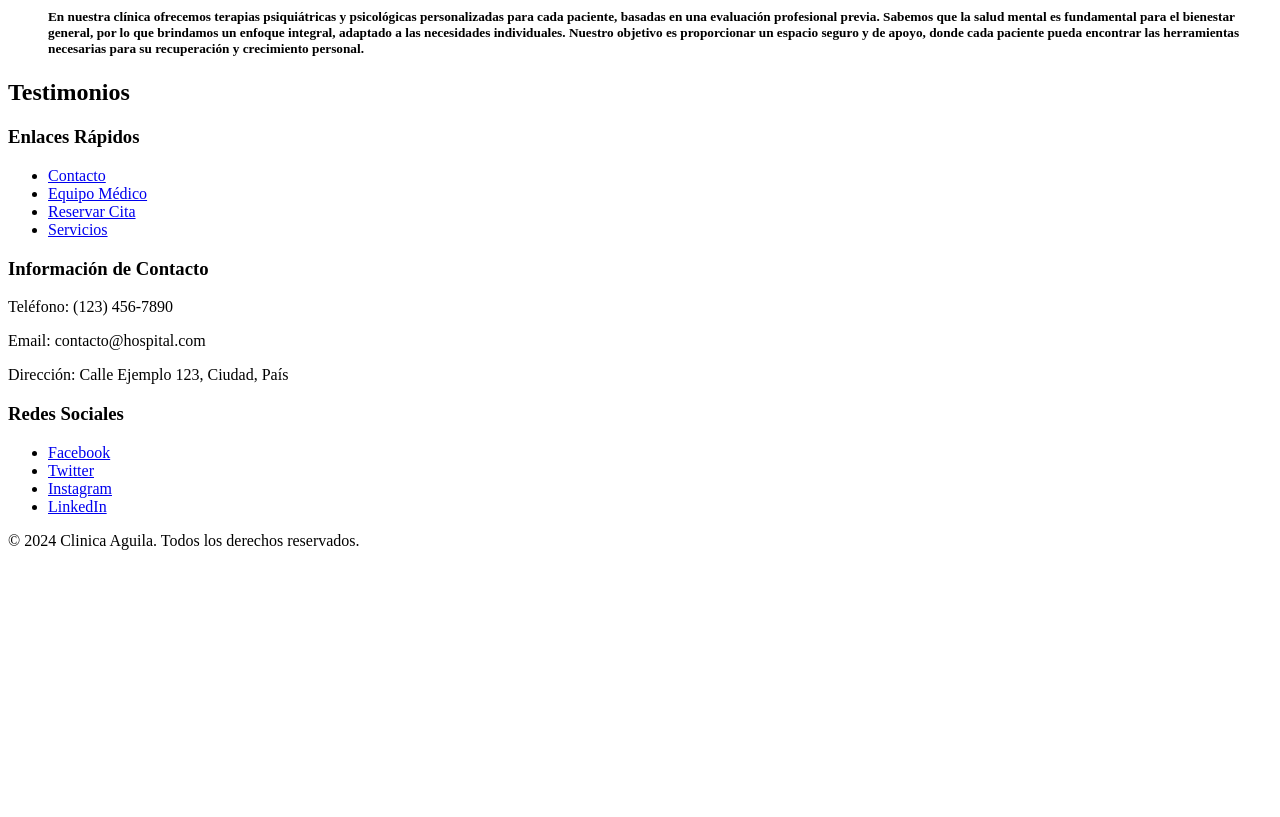
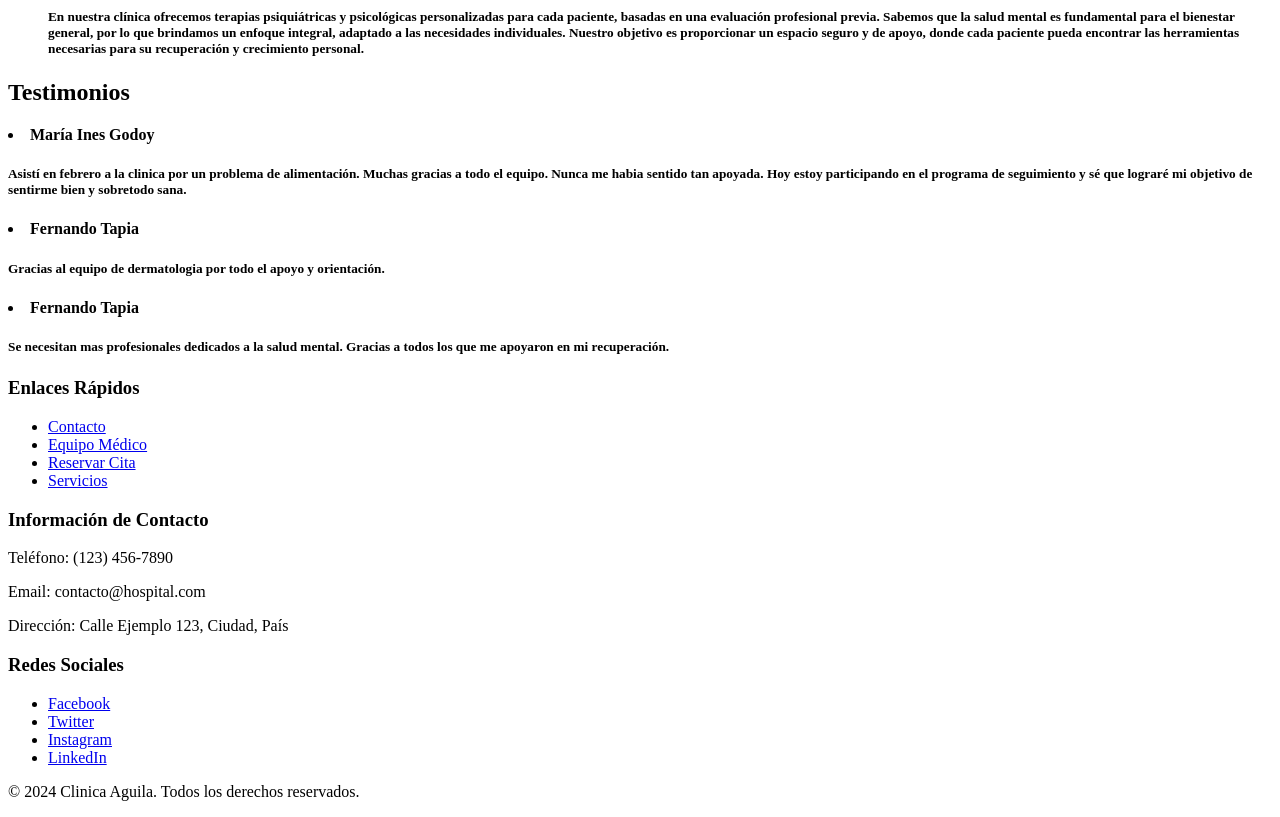
Before and after one commit to Allison-Acosta/FE-modulo1T1, a plain HTML site: page Index.html in a window 1280 px wide. Shown: the part 780-1597 px from the top of the page. Before the commit the page ends 1346 px from the top, so only its background shows below. Drawn offline with Linux system fonts and the light colour scheme.

Commit message:
Update Index.html

```diff
--- a/Index.html
+++ b/Index.html
@@ -90,6 +90,28 @@
       </section>
       <section>
         <h2>Testimonios</h2>
+        <li>
+          <strong>María Ines Godoy</strong>
+          <h5>
+            Asistí en febrero a la clinica por un problema de alimentación.
+            Muchas gracias a todo el equipo. Nunca me habia sentido tan apoyada.
+            Hoy estoy participando en el programa de seguimiento y sé que
+            lograré mi objetivo de sentirme bien y sobretodo sana.
+          </h5>
+        </li>
+        <li>
+          <strong>Fernando Tapia</strong>
+          <h5>
+            Gracias al equipo de dermatologia por todo el apoyo y orientación.
+          </h5>
+        </li>
+        <li>
+          <strong>Fernando Tapia</strong>
+          <h5>
+            Se necesitan mas profesionales dedicados a la salud mental. Gracias
+            a todos los que me apoyaron en mi recuperación.
+          </h5>
+        </li>
       </section>
     </main>
 
```
